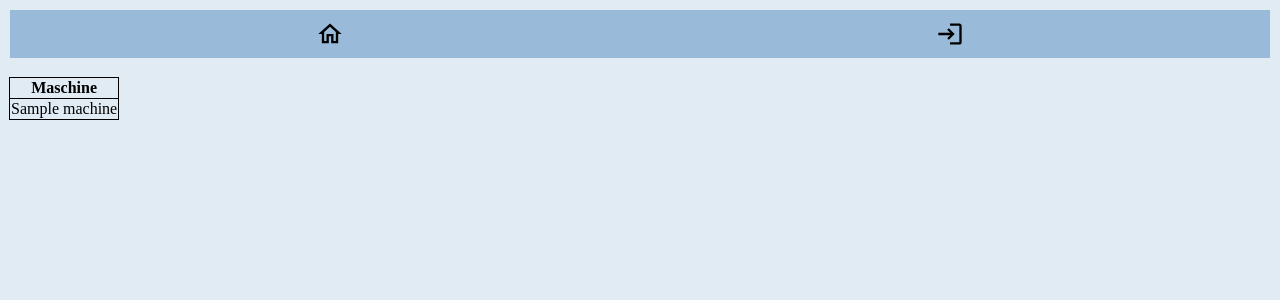
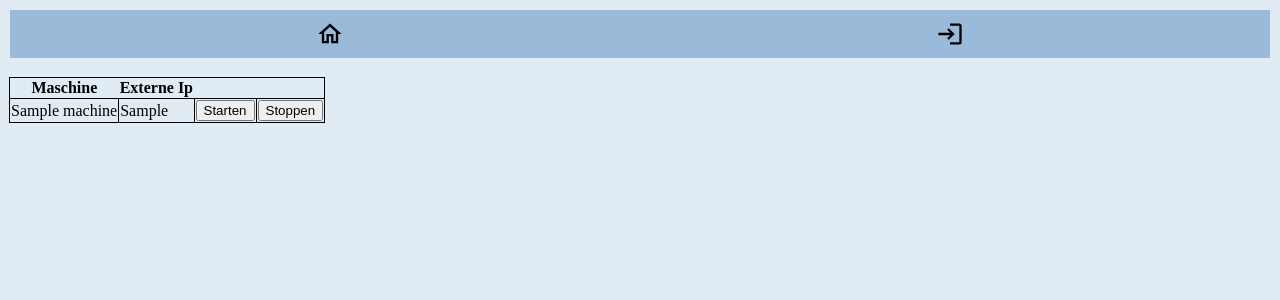
Before and after one commit to Cyberkangaroo/Projektarbeit, a Flask app: template templates/machines.html in a window 1280 px wide. Shown: the top 300 px of the page. Run offline with Flask 2, Linux system fonts and the light colour scheme; data comes from the database, SQL or seed files in the repository; the template is opened without the code that fills it: most values are stand-ins (such as "Sample title", 1, 10 or a date in 2020).

Commit message:
ips auf Maschinenübersicht hinzugefügt.

```diff
--- a/app.py
+++ b/app.py
@@ -193,13 +193,13 @@ def createAccount(name, password):
 
 
 
-"""Hasht einen angegeben String mit SHA 256.
-   """
-
-
-def hash_sha256(text_string):
-    text_string = hashlib.sha256(text_string.encode()).hexdigest()
-    return text_string
+# """Hasht einen angegeben String mit SHA 256.
+#    """
+#
+#
+# def hash_sha256(text_string):
+#     text_string = hashlib.sha256(text_string.encode()).hexdigest()
+#     return text_string
 
 
 
@@ -257,15 +257,20 @@ def list_all_instance_names(projekt="prj-kloos"):
     instance_client = compute_v1.InstancesClient()
     request = compute_v1.AggregatedListInstancesRequest(project=projekt)
     agg_list = instance_client.aggregated_list(request=request)
-
+    machines = []
     names = []
+    ips = []
     for zone, response in agg_list:
         if response.instances:
             # all_instances[zone] = response.instances
             for instance in response.instances:
+                machine = {"name": instance.name, "ip": instance.network_interfaces[0].access_configs[0].nat_i_p}
                 names.append(instance.name)
+                ips.append(instance.network_interfaces[0].access_configs[0].nat_i_p)
+                machines.append(machine)
+                print(instance.network_interfaces[0].access_configs[0].nat_i_p)
 
-    return names
+    return machines
 
 
 
--- a/static/style.css
+++ b/static/style.css
@@ -85,6 +85,12 @@ tr {
   border: 1pt solid black;
 }
 
+td {
+    display: table-cell;
+    vertical-align: inherit;
+    border: 1px solid black;
+
+}
 
 tbody {
    width: 100%;
--- a/templates/machines.html
+++ b/templates/machines.html
@@ -9,11 +9,11 @@
     <form method="post" action="/machines">
         <table>
             <tr>
-                <th>Maschine</th>
+                <th>Maschine</th><th>Externe Ip</th>
             </tr>
             <tr>
                 {% for m in machines %}
-                <td>{{m}}</td>
+                <td>{{m["name"]}}</td><td>{{m["ip"]}}</td><td><input type="button" name="starten" value="Starten"></td><td><input type="button" name="stoppen" value="Stoppen"></td>
                 {% endfor %}
             </tr>
         </table>
```
